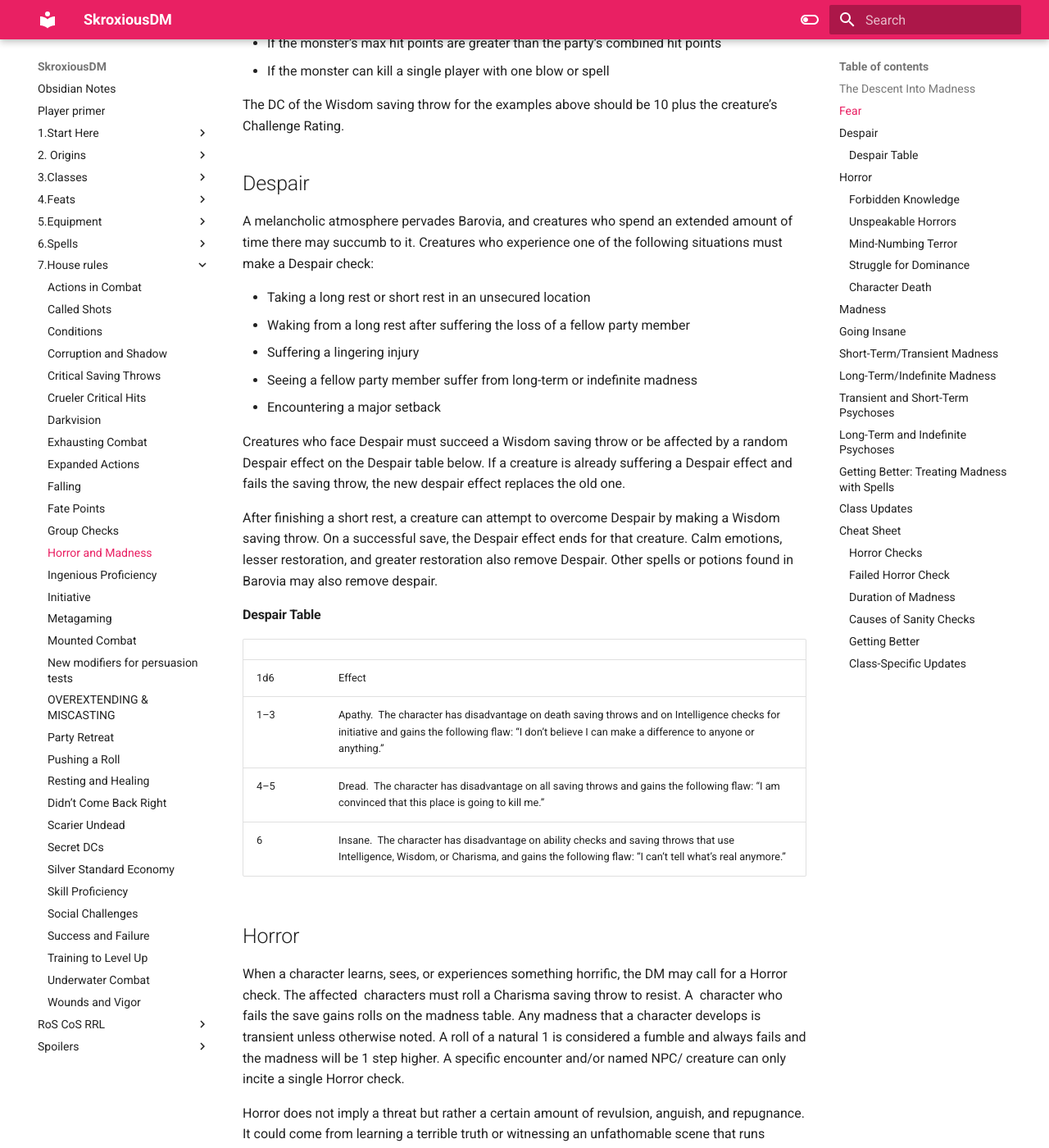
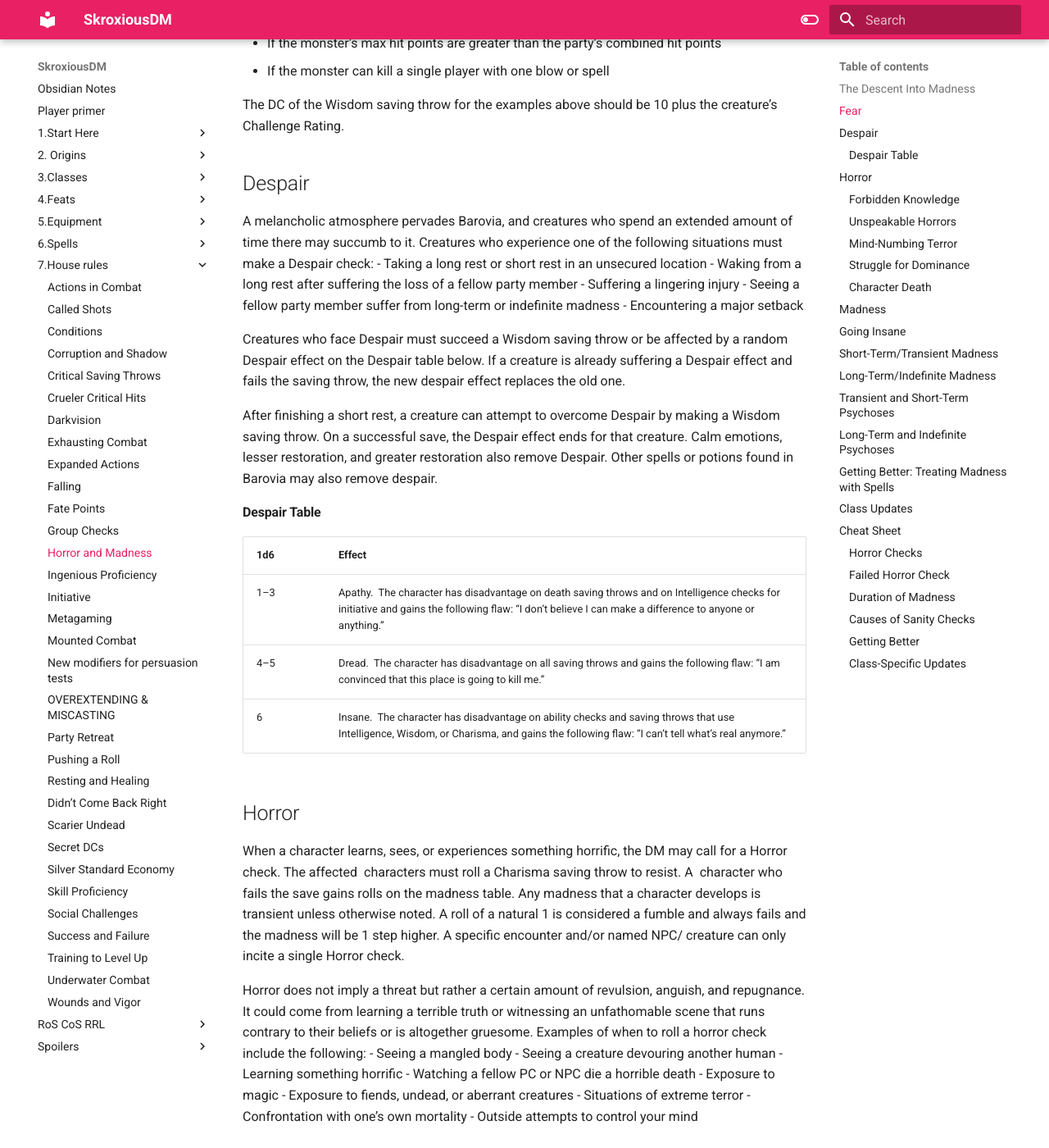
Before and after one commit to SkroxiousDM/SkroxiousDM, an MkDocs documentation site: the page built from docs/7.House_rules/Horror_and_Madness.md, in a window 1280 px wide and 1400 px high, scrolled down 528 px. Shown: the whole window at 82% size. Built offline with MkDocs 1.6.1 and Material for MkDocs 9.7.7, drawn with Linux system fonts in a browser that asks for light colours; some of the changed text lies outside the part shown.

Commit message:
vault backup: 2023-10-29 21:49:40

```diff
--- a/docs/7.House_rules/Horror_and_Madness.md
+++ b/docs/7.House_rules/Horror_and_Madness.md
@@ -14,9 +14,7 @@ roll fear checks in the following situations:
 The DC of the Wisdom saving throw for the examples above should be 10 plus the creature’s Challenge Rating.
 
 ## Despair
-
 A melancholic atmosphere pervades Barovia, and creatures who spend an extended amount of time there may succumb to it. Creatures who experience one of the following situations must make a Despair check:
-
 - Taking a long rest or short rest in an unsecured location
 - Waking from a long rest after suffering the loss of a fellow party member
 - Suffering a lingering injury
@@ -28,20 +26,16 @@ Creatures who face Despair must succeed a Wisdom saving throw or be affected by
 After finishing a short rest, a creature can attempt to overcome Despair by making a Wisdom saving throw. On a successful save, the Despair effect ends for that creature. Calm emotions, lesser restoration, and greater restoration also remove Despair. Other spells or potions found in Barovia may also remove despair.
 
 #### Despair Table
-
-|   |   |
+|1d6|Effect|
 |---|---|
-|1d6|Effect|
 |1–3|Apathy.  The character has disadvantage on death saving throws and on Intelligence checks for initiative and gains the following flaw: “I don’t believe I can make a difference to anyone or anything.”|
 |4–5|Dread.  The character has disadvantage on all saving throws and gains the following flaw: “I am convinced that this place is going to kill me.”|
 |6|Insane.  The character has disadvantage on ability checks and saving throws that use Intelligence, Wisdom, or Charisma, and gains the following flaw: “I can’t tell what’s real anymore.”|
 
 ## Horror
-
 When a character learns, sees, or experiences something horrific, the DM may call for a Horror check. The affected  characters must roll a Charisma saving throw to resist. A  character who fails the save gains rolls on the madness table. Any madness that a character develops is transient unless otherwise noted. A roll of a natural 1 is considered a fumble and always fails and the madness will be 1 step higher. A specific encounter and/or named NPC/ creature can only incite a single Horror check.
 
 Horror does not imply a threat but rather a certain amount of revulsion, anguish, and repugnance. It could come from learning a terrible truth or witnessing an unfathomable scene that runs contrary to their beliefs or is altogether gruesome. Examples of when to roll a horror check include the following:
-
 - Seeing a mangled body
 - Seeing a creature devouring another human
 - Learning something horrific
```
